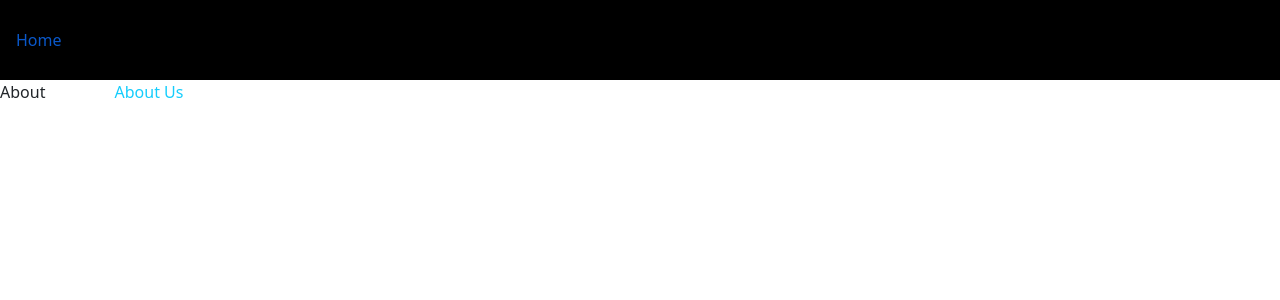
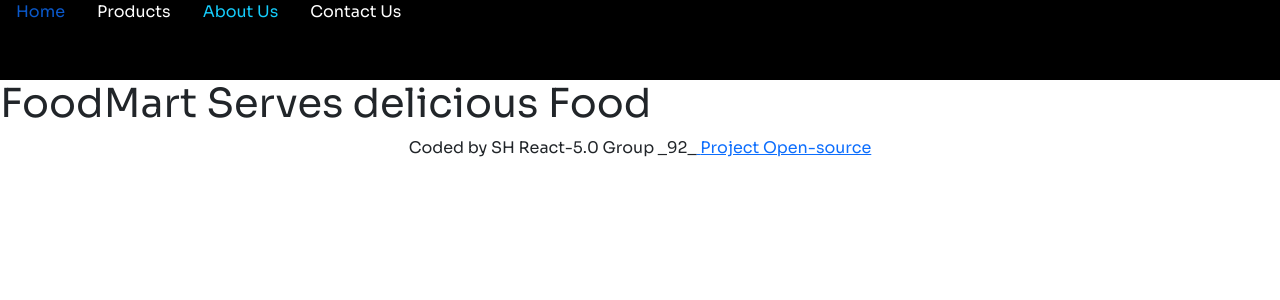
Before and after one commit to SH-React-5-0-Group-92/restaurant-project-app-group-92, a React (Create React App) app: page /About in a window 1280 px wide. Shown: the top 300 px of the page. Built offline with nearby package versions, Linux system fonts and the light colour scheme.

Commit message:
App updated

```diff
--- a/src/App.css
+++ b/src/App.css
@@ -1,3 +1,7 @@
-.App {
-  text-align: center;
+@import url("https://fonts.googleapis.com/css2?family=Sora&display=swap");
+* {
+  font-family: "Sora", sans-serif;
+  box-sizing: border-box;
+  margin: 0;
+  padding: 0;
 }
--- a/src/App.js
+++ b/src/App.js
@@ -1,20 +1,27 @@
 import { BrowserRouter as Router, Routes, Route } from "react-router-dom";
 import "./App.css";
 import Navbar from "./components/Navbar";
-import Home from "./components/Home";
+import Home from "./components";
 import About from "./components/About";
 import Products from "./components/Products";
+import Contact from "./components/Contact";
+import Footer from "./components/Footer";
 
 function App() {
   return (
-    <Router>
-      <Navbar />
-      <Routes>
-        <Route exact path="/" element={<Home />}></Route>
-        <Route exact path="/About" element={<About />}></Route>
-        <Route exact path="/Products" element={<Products />}></Route>
-      </Routes>
-    </Router>
+    <div>
+      <Router>
+        <Navbar />
+        <Routes>
+          <Route path="/" exact element={<Home />}></Route>
+          <Route path="/Products" element={<Products />}></Route>
+          <Route path="/About" element={<About />}></Route>
+          <Route path="/Contact" element={<Contact />}></Route>
+        </Routes>
+      </Router>
+
+      <Footer />
+    </div>
   );
 }
 
--- a/src/components/About.js
+++ b/src/components/About.js
@@ -1,7 +1,11 @@
 import React from "react";
 
 function About() {
-  return <div>About</div>;
+  return (
+    <div>
+      <h1> FoodMart Serves delicious Food</h1>
+    </div>
+  );
 }
 
 export default About;
--- a/src/components/Navbar.js
+++ b/src/components/Navbar.js
@@ -5,16 +5,17 @@ function Navbar() {
   return (
     <>
       <Nav>
-        <NavLink to="/">Home</NavLink>
         <Bars />
+
         <NavMenu>
+          <NavLink to="/">Home</NavLink>
           <NavLink to="/Products" activestyle>
             Products
           </NavLink>
-          <NavLink to="/about" activestyle>
+          <NavLink to="/About" activestyle>
             About Us
           </NavLink>
-          <NavLink to="/contact" activestyle>
+          <NavLink to="/Contact" activestyle>
             Contact Us
           </NavLink>
         </NavMenu>
--- a/src/components/NavbarElements.js
+++ b/src/components/NavbarElements.js
@@ -27,6 +27,7 @@ export const NavLink = styled(Link)`
 export const Bars = styled(FaBars)`
   display: none;
   color: #fff;
+
   @media screen and (max-width: 768px) {
     display: block;
     position: absolute;
--- a/src/components/Products.js
+++ b/src/components/Products.js
@@ -1,11 +1,11 @@
-import React from 'react'
-import BrownBg from './productPageFiles/BrownBg'
-import HowToOrder from './productPageFiles/HowToOrder'
-import HTOCard from './productPageFiles/HTOCard'
-import "./productPageFiles/Product.css"
-import ProductCard from './productPageFiles/ProductCard'
-import ProductHeader from './productPageFiles/ProductHeader'
-import ProductHero from './productPageFiles/ProductHero'
+import React from "react";
+import BrownBg from "./productPageFiles/BrownBg";
+import HowToOrder from "./productPageFiles/HowToOrder";
+import HTOCard from "./productPageFiles/HTOCard";
+import "./productPageFiles/Product.css";
+import ProductCard from "./productPageFiles/ProductCard";
+import ProductHeader from "./productPageFiles/ProductHeader";
+import ProductHero from "./productPageFiles/ProductHero";
 
 const Products = () => {
   return (
@@ -15,13 +15,13 @@ const Products = () => {
       <HowToOrder />
       <HTOCard />
       <ProductHeader
-      classN="text-center"
-      header="Our Menu"
-      text="Take a peek at our menu to find what you love and would like to order"
+        className="text-center"
+        header="Our Menu"
+        text="Take a peek at our menu to find what you love and would like to order"
       />
       <ProductCard />
     </div>
-  )
-}
+  );
+};
 
-export default Products
+export default Products;
--- a/src/components/Home.js
+++ b/src/components/index.js
@@ -1,7 +1,7 @@
 import React from "react";
 
 function Home() {
-  return <div>Welcome to FoodMart</div>;
+  return <div className="container">Welcome to FoodMart</div>;
 }
 
 export default Home;
```
